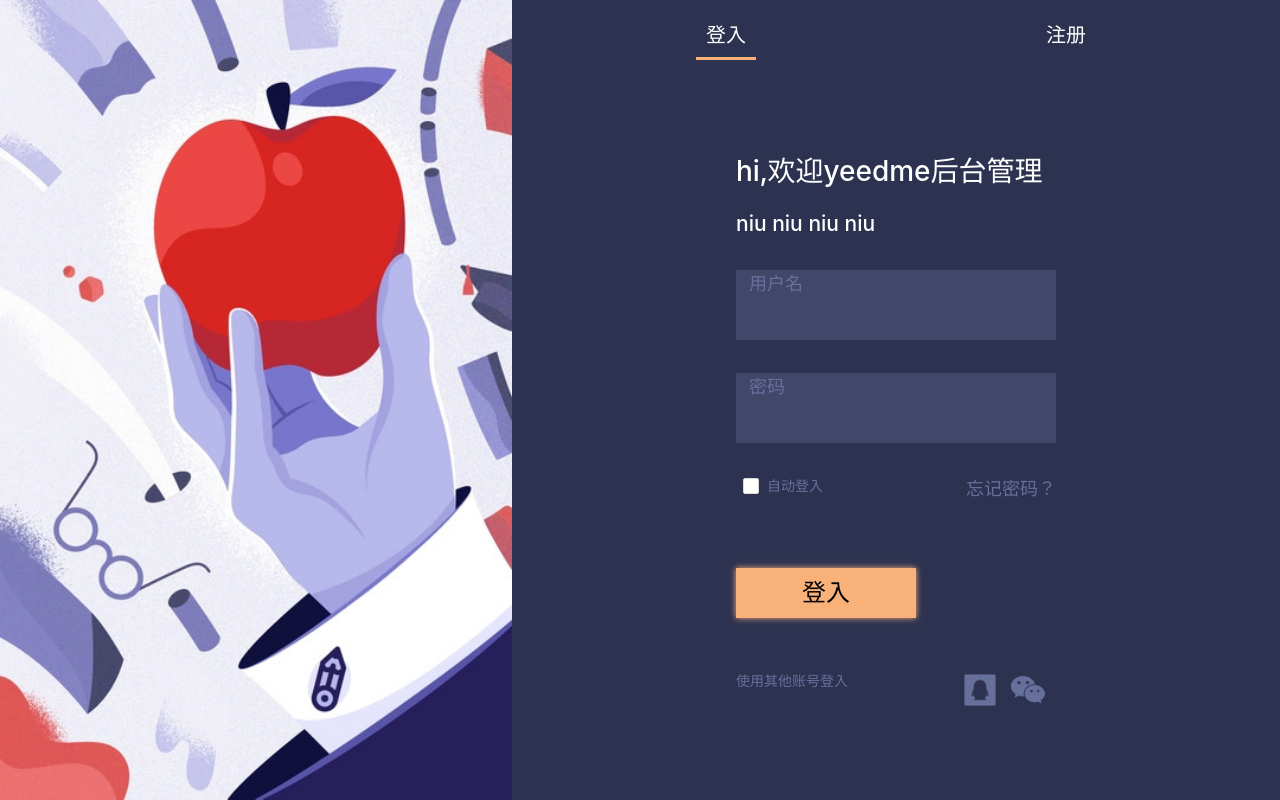
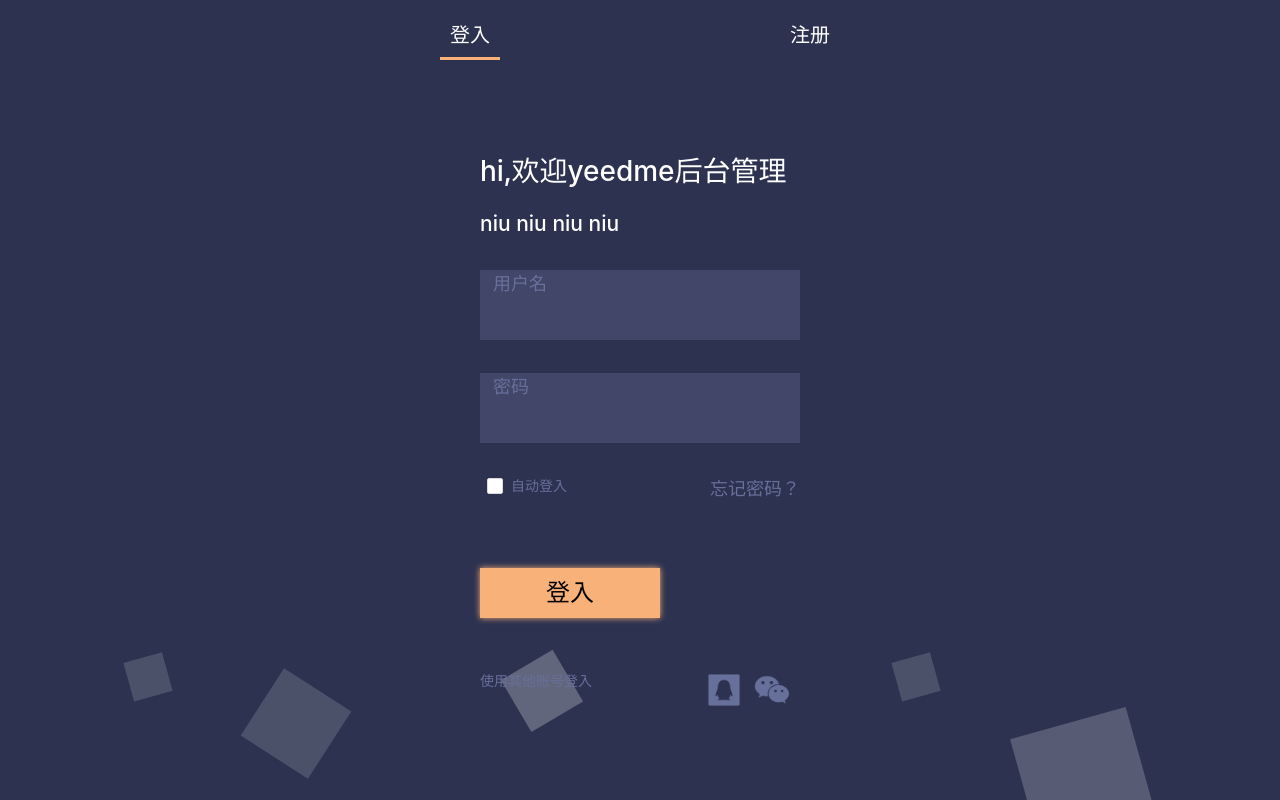
Before and after one commit to yeedme/react18-admin, a React (Create React App) app: page /LorR in a window 1280 px wide. Built offline with nearby package versions, Linux system fonts and the light colour scheme.

Commit message:
fetch:animation

```diff
--- a/src/index.css
+++ b/src/index.css
@@ -43,3 +43,6 @@ code {
   justify-content: space-between;
   align-items:flex-end;
 }
+.position_absolute{
+  position: absolute;
+}
--- a/src/pages/LoginOrRegistered/LoginOrRegistered.css
+++ b/src/pages/LoginOrRegistered/LoginOrRegistered.css
@@ -1,16 +1,16 @@
+.LoginOrRegistered {
+  overflow: hidden;
+}
+.LoginOrRegistered .Animate_Mask {
+  z-index: 1;
+}
 .LoginOrRegistered .right {
   height: 100vh;
-  width: 60vw;
+  width: 100vw;
   display: flex;
   justify-content: center;
   flex-wrap: wrap;
-}
-.LoginOrRegistered .left {
-  height: 100vh;
-  width: 40vw;
   overflow: hidden;
-  background-size: cover;
-  background-image: url('../../staic/backgroundImg.jpg');
 }
 .LoginOrRegistered_Nav {
   width: 400px;
@@ -80,3 +80,101 @@
     transform: translate(0px, 0px);
   }
 }
+.LoginOrRegistered {
+  /* 为每一个方块设置不同的位置、大小、动画延迟时间、动画时长、背景色 */
+  /* 定义动画 */
+}
+.LoginOrRegistered .bg-squares {
+  list-style: none;
+  position: absolute;
+  top: 0;
+  left: 0;
+  width: 100%;
+  height: 100%;
+  z-index: 1;
+  overflow: hidden;
+}
+.LoginOrRegistered .bg-squares li {
+  width: 40px;
+  height: 40px;
+  background-color: rgba(255, 255, 255, 0.15);
+  position: absolute;
+  bottom: -160px;
+  /* 执行动画：动画名 时长 线性 无限次播放 */
+  animation: square 20s linear infinite;
+}
+.LoginOrRegistered .bg-squares li:nth-child(1) {
+  left: 10%;
+}
+.LoginOrRegistered .bg-squares li:nth-child(2) {
+  left: 20%;
+  width: 80px;
+  height: 80px;
+  /* 动画延迟时间 */
+  animation-delay: 2s;
+  /* 动画时长 */
+  animation-duration: 17s;
+}
+.LoginOrRegistered .bg-squares li:nth-child(3) {
+  left: 25%;
+  animation-delay: 4s;
+}
+.LoginOrRegistered .bg-squares li:nth-child(4) {
+  left: 40%;
+  width: 60px;
+  height: 60px;
+  background-color: rgba(255, 255, 255, 0.25);
+  animation-duration: 22s;
+}
+.LoginOrRegistered .bg-squares li:nth-child(5) {
+  left: 70%;
+}
+.LoginOrRegistered .bg-squares li:nth-child(6) {
+  left: 80%;
+  width: 120px;
+  height: 120px;
+  background-color: rgba(255, 255, 255, 0.2);
+  animation-delay: 3s;
+}
+.LoginOrRegistered .bg-squares li:nth-child(7) {
+  left: 32%;
+  width: 160px;
+  height: 160px;
+  animation-delay: 7s;
+}
+.LoginOrRegistered .bg-squares li:nth-child(8) {
+  left: 55%;
+  width: 20px;
+  height: 20px;
+  animation-delay: 15s;
+  animation-duration: 40s;
+}
+.LoginOrRegistered .bg-squares li:nth-child(9) {
+  left: 25%;
+  width: 10px;
+  height: 10px;
+  background-color: rgba(255, 255, 255, 0.3);
+  animation-delay: 2s;
+  animation-duration: 40s;
+}
+.LoginOrRegistered .bg-squares li:nth-child(10) {
+  left: 90%;
+  width: 160px;
+  height: 160px;
+  animation-delay: 11s;
+}
+.LoginOrRegistered .container.success h1 {
+  transform: translateY(75px);
+}
+.LoginOrRegistered .container.success .form {
+  opacity: 0;
+  visibility: hidden;
+}
+@keyframes square {
+  0% {
+    transform: translateY(0);
+  }
+  100% {
+    transform: translateY(-120vh) rotate(600deg);
+  }
+}
--- a/src/pages/LoginOrRegistered/LoginOrRegistered.jsx
+++ b/src/pages/LoginOrRegistered/LoginOrRegistered.jsx
@@ -1,38 +1,53 @@
-import React, { useEffect, useState } from 'react'
-import Login from '../../component/Login/Login'
-import './LoginOrRegistered.less'
-import Registered from '../../component/registered/Registered'
+import React, { useEffect, useState } from "react";
+import Login from "../../component/Login/Login";
+import "./LoginOrRegistered.less";
+import Registered from "../../component/registered/Registered";
 
 //注册和登入 页面
 export default function LoginOrRegistered() {
-  const [page,setPage]=useState("login");
-  useEffect(()=>{
-
-  },[page])
+  const [page, setPage] = useState("login");
+  useEffect(() => {}, [page]);
   return (
     <>
-    <div className='flex_Jcenter_Acenter LoginOrRegistered'>
-      <div alt="bgImg"  className=' left' />
+      <div className="LoginOrRegistered">
+      <ul className="bg-squares">
+          <li></li>
+          <li></li>
+          <li></li>
+          <li></li>
+          <li></li>
+          <li></li>
+          <li></li>
+          <li></li>
+          <li></li>
+          <li></li>
+        </ul>
+        <div className="flex_Jcenter_Acenter position_absolute Animate_Mask" >
+        <div className="right">
+          <div className="LoginOrRegistered_Nav flex_JSpaceBetween_AflexEnd">
+            <div
+              onClick={() => setPage("login")}
+              className={page === "login" ? "selectDiv" : ""}
+            >
+              登入
+            </div>
+            <div
+              onClick={() => setPage("registered")}
+              className={page === "login" ? "" : "selectDiv"}
+            >
+              注册
+            </div>
+          </div>
 
-      <div className='right'>
-
-       <div className='LoginOrRegistered_Nav flex_JSpaceBetween_AflexEnd'>
-          <div onClick={()=>setPage("login")} className={page==='login'?'selectDiv':""}>登入</div>
-          <div onClick={()=>setPage("registered")} className={page==='login'?"":'selectDiv'}>注册</div>
+          <div className="showContent flex_Jcenter_Acenter">
+            <div className={`  ${page === "login" ? " inRight" : " inLeft"}`}>
+              {page === "login" ? <Login /> : <Registered />}
+            </div>
+          </div>
+        </div>
         </div>
 
-        <div className='showContent flex_Jcenter_Acenter'>
-
-
-          <div className={`  ${page==='login'?" inRight": " inLeft"}`}>
-            {page==='login'?<Login />:<Registered />}
-             </div>
-
-
-        </div>
       </div>
-    </div>
-
     </>
-  )
+  );
 }
--- a/src/pages/LoginOrRegistered/LoginOrRegistered.less
+++ b/src/pages/LoginOrRegistered/LoginOrRegistered.less
@@ -1,18 +1,16 @@
+
 .LoginOrRegistered{
-
+    overflow: hidden;
+  .Animate_Mask{
+    z-index: 1;
+  }
     .right{
         height: 100vh;
-        width: 60vw;
+        width: 100vw;
         display: flex;
         justify-content: center;
         flex-wrap: wrap;
-    }
-    .left{
-        height: 100vh;
-        width: 40vw;
         overflow: hidden;
-        background-size:cover;
-        background-image:url('../../staic/backgroundImg.jpg'   );
     }
 }
 .LoginOrRegistered_Nav{
@@ -39,11 +37,9 @@
     .LoginOrRegistered{
         .left{
             width:0vw;
-
         }
         .right{
                 width: 100vw;
-
         }
     }
     .LoginOrRegistered_Nav{
@@ -74,3 +70,104 @@
     from{transform: translate(+100px,0px);}
         to{transform: translate(0px,0px);}
 }
+
+.LoginOrRegistered{
+    .bg-squares{
+        list-style: none;
+        position: absolute;
+        top: 0;
+        left: 0;
+        width: 100%;
+        height: 100%;
+        z-index: 1;
+        overflow: hidden;
+
+    }
+    .bg-squares li{
+        width: 40px;
+        height: 40px;
+        background-color: rgba(255,255,255,0.15);
+        position: absolute;
+        bottom: -160px;
+        /* 执行动画：动画名 时长 线性 无限次播放 */
+        animation: square 20s linear infinite;
+    }
+    /* 为每一个方块设置不同的位置、大小、动画延迟时间、动画时长、背景色 */
+    .bg-squares li:nth-child(1){
+        left: 10%;
+    }
+    .bg-squares li:nth-child(2){
+        left: 20%;
+        width: 80px;
+        height: 80px;
+        /* 动画延迟时间 */
+        animation-delay: 2s;
+        /* 动画时长 */
+        animation-duration: 17s;
+    }
+    .bg-squares li:nth-child(3){
+        left: 25%;
+        animation-delay: 4s;
+    }
+    .bg-squares li:nth-child(4){
+        left: 40%;
+        width: 60px;
+        height: 60px;
+        background-color: rgba(255,255,255,0.25);
+        animation-duration: 22s;
+    }
+    .bg-squares li:nth-child(5){
+        left: 70%;
+    }
+    .bg-squares li:nth-child(6){
+        left: 80%;
+        width: 120px;
+        height: 120px;
+        background-color: rgba(255,255,255,0.2);
+        animation-delay: 3s;
+    }
+    .bg-squares li:nth-child(7){
+        left: 32%;
+        width: 160px;
+        height: 160px;
+        animation-delay: 7s;
+    }
+    .bg-squares li:nth-child(8){
+        left: 55%;
+        width: 20px;
+        height: 20px;
+        animation-delay: 15s;
+        animation-duration: 40s;
+    }
+    .bg-squares li:nth-child(9){
+        left: 25%;
+        width: 10px;
+        height: 10px;
+        background-color: rgba(255,255,255,0.3);
+        animation-delay: 2s;
+        animation-duration: 40s;
+    }
+    .bg-squares li:nth-child(10){
+        left: 90%;
+        width: 160px;
+        height: 160px;
+        animation-delay: 11s;
+    }
+    .container.success h1{
+        transform: translateY(75px);
+    }
+    .container.success .form{
+        opacity: 0;
+        visibility: hidden;
+    }
+
+    /* 定义动画 */
+    @keyframes square {
+        0%{
+            transform: translateY(0);
+        }
+        100%{
+            transform: translateY(-120vh) rotate(600deg);
+        }
+    }
+}
```
